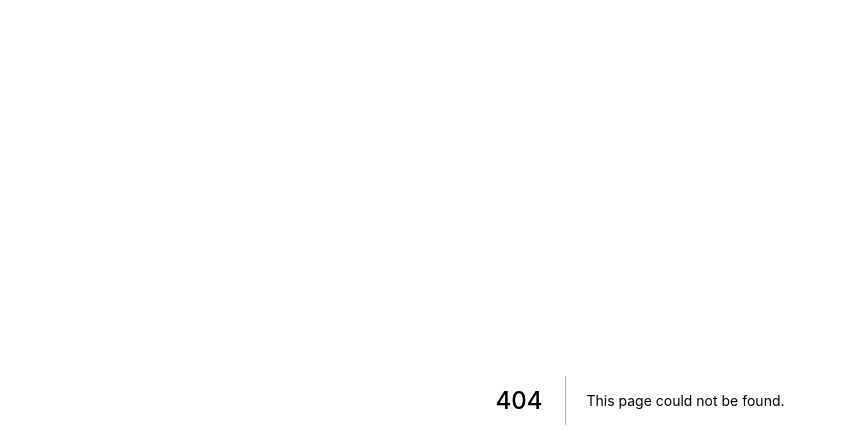
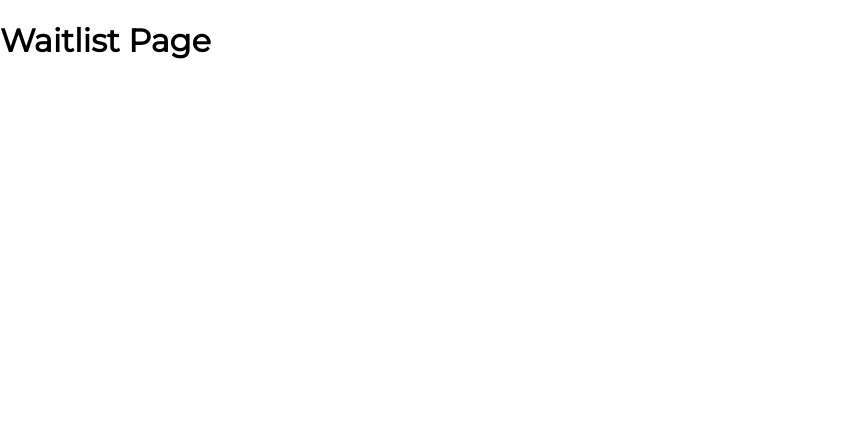
Before and after one commit to Startvest/interna, a Next.js app: page /waitlist in a window 1280 px wide. Before the commit this address had no page. Shown: the top 448 px of the page, without its empty margins (0-846 px from the left). Built offline with nearby package versions, Linux system fonts and the light colour scheme.

Commit message:
basic set up for waitlist page

```diff
--- /dev/null
+++ b/pages/waitlist.tsx
@@ -0,0 +1,11 @@
+import { NextPage } from "next";
+
+const WaitlistPage: NextPage = () => {
+    return(
+        <div>
+            <h1>Waitlist Page</h1>
+        </div>
+    )
+}
+
+export default WaitlistPage;
```
